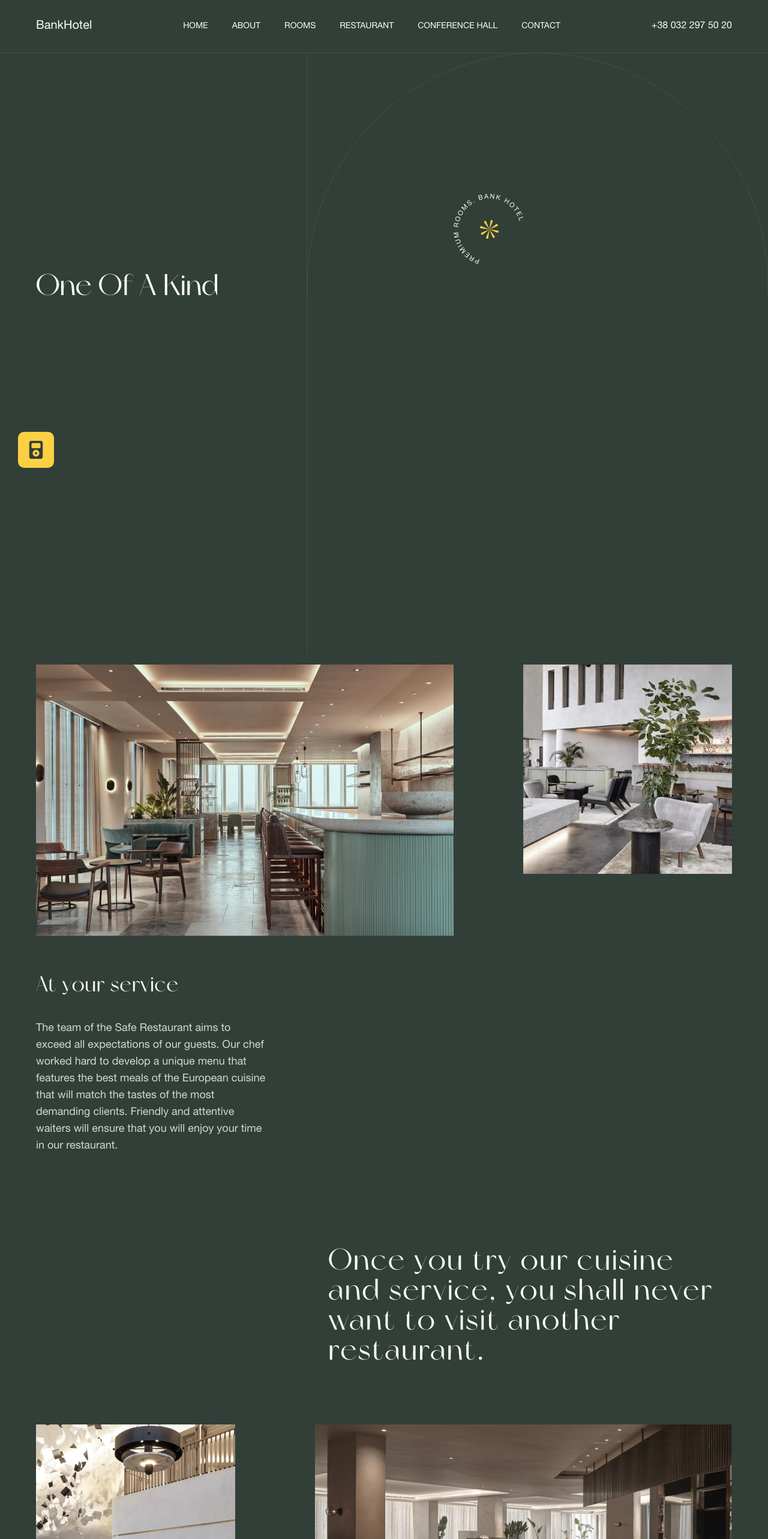
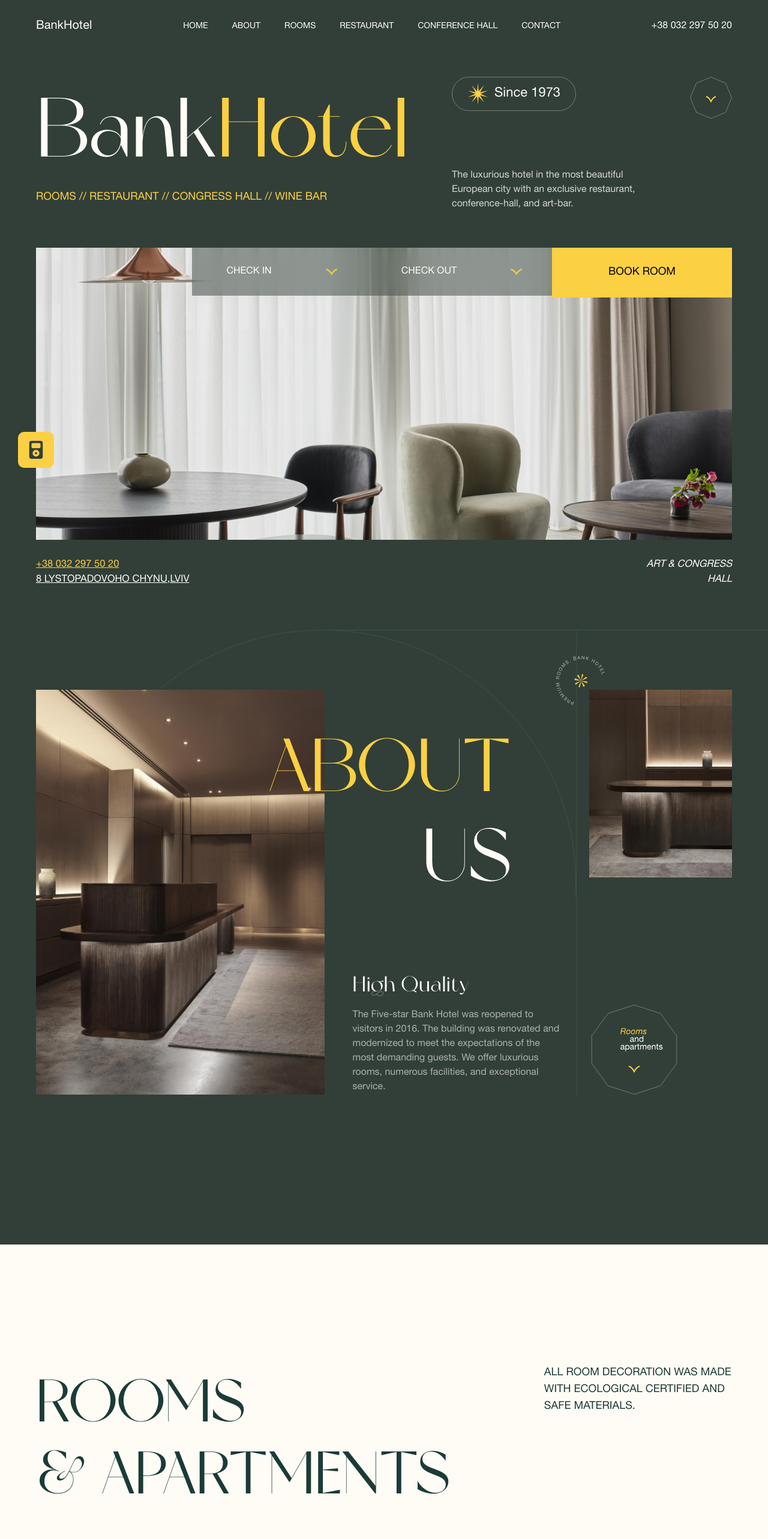
Before and after one commit to Basit46/Hotel-website, a React (Vite) app: page /facility/1 in a window 1280 px wide. Shown: the top 2566 px of the page at 60% size. Built offline with nearby package versions, Linux system fonts and the light colour scheme.

Commit message:
styles: update styles

```diff
--- a/src/App.tsx
+++ b/src/App.tsx
@@ -1,11 +1,14 @@
 import Booking from "./components/Booking";
-import Facility from "./pages/Facility";
-import Home from "./pages/Home";
-import Room from "./pages/Room";
 import Navbar from "./sections/Navbar";
-import { Routes, Route } from "react-router-dom";
 import MusicPlayer from "./components/MusicPlayer";
 import { useGlobalContext } from "./context/globalContext";
+import Hero from "./sections/Hero";
+import About from "./sections/About";
+import Rooms from "./sections/Rooms";
+import Facilities from "./sections/Facilities";
+import Best from "./sections/Best";
+import Gallery from "./sections/Gallery";
+import Footer from "./sections/Footer";
 
 const App = () => {
   const { isOpen } = useGlobalContext();
@@ -16,11 +19,13 @@ const App = () => {
       } max-w-[1400px] mx-auto`}
     >
       <Navbar />
-      <Routes>
-        <Route path="/" element={<Home />} />
-        <Route path="/room/:roomId" element={<Room />} />
-        <Route path="/facility/:facilityId" element={<Facility />} />
-      </Routes>
+      <Hero />
+      <About />
+      <Rooms />
+      <Facilities />
+      <Best />
+      <Gallery />
+      <Footer whiteBg />
 
       {/* Modals */}
       <Booking />
--- a/src/components/Facility.tsx
+++ b/src/components/Facility.tsx
@@ -2,7 +2,6 @@ import { useState } from "react";
 import arrow from "../assets/fArrow.svg";
 import roomBtn from "../assets/roomBtn.svg";
 import { Link as ScrollLink } from "react-scroll";
-import { Link } from "react-router-dom";
 
 type FacilityPropType = {
   facility: {
@@ -47,14 +46,13 @@ const Facility = ({ facility, index }: FacilityPropType) => {
           <span className="text-[24px] vsm:text-[40px]">{facility.name}</span>
         </ScrollLink>
 
-        <Link className="hidden md:block" to={`facility/${facility.id}`}>
+        <button onClick={() => setIsOpen(true)} className="hidden md:block">
           <img
-            onClick={() => setIsOpen(true)}
             className="w-[44px] xl:w-fit cursor-pointer"
             src={arrow}
             alt="arrow"
           />
-        </Link>
+        </button>
       </div>
 
       <div
--- a/src/pages/Facility.tsx
+++ /dev/null
@@ -1,118 +0,0 @@
-import { useEffect, useState } from "react";
-import stamp from "../assets/stamp3.png";
-import img1 from "../assets/f1.png";
-import img2 from "../assets/f2.png";
-import img3 from "../assets/f3.png";
-import img4 from "../assets/f4.png";
-import Footer from "../sections/Footer";
-import { facilityType } from "../data/types";
-import { facilities } from "../data/facilitiesList";
-import { useParams } from "react-router-dom";
-
-const Facility = () => {
-  const params = useParams();
-
-  //Local states
-  const [facilityDetails, setFacilityDetails] = useState<
-    facilityType | undefined
-  >();
-
-  useEffect(() => {
-    setFacilityDetails(
-      facilities.find((facility) => facility.id == params.facilityId)
-    );
-  }, []);
-  return (
-    <div className="w-full overflow-hidden">
-      <section className="relative w-full h-fit">
-        {/* Background designs */}
-        <div className="relative w-full h-[125vh]">
-          <div className="absolute top-0 right-0 w-full border-t border-[#3F5148]"></div>
-          <div className="absolute top-0 left-0 w-[40%] h-full border-r border-[#3F5148]"></div>
-          <div className="absolute top-0 left-[40%] w-[60vw] h-[60vw] rounded-full border border-[#3F5148]">
-            <div className="relative w-full h-full">
-              <div className="absolute bottom-[-2px] right-0 w-full h-[50%] bg-green"></div>
-            </div>
-          </div>
-        </div>
-
-        <div className="absolute top-0 left-0 h-full w-full py-[49px] px-[60px]">
-          <h1 className="text-yellow text-[125px] font-Miracle leading-[105px]">
-            {facilityDetails?.name}
-          </h1>
-          <div className="mt-[300px] flex justify-between">
-            <h1 className="text-[50px] font-Miracle capitalize">
-              One of a Kind
-            </h1>
-            <div className="relative">
-              <img
-                className="absolute left-[-140px] top-[-140px]"
-                src={stamp}
-                alt="stamp"
-              />
-              <p className="w-[350px] opacity-80 text-lg leading-7">
-                {facilityDetails?.desc}
-              </p>
-            </div>
-          </div>
-        </div>
-      </section>
-
-      <section className="w-full px-[60px] mt-[20px]">
-        <div className="flex justify-between">
-          <div className="w-[60%]">
-            <img src={img1} alt="facility" />
-            <h1 className="mt-[60px] mb-[40px] text-4xl font-Miracle tracking-wide">
-              At your service
-            </h1>
-            <p className="w-[55%] opacity-80 text-lg leading-7">
-              The team of the Safe Restaurant aims to exceed all expectations of
-              our guests. Our chef worked hard to develop a unique menu that
-              features the best meals of the European cuisine that will match
-              the tastes of the most demanding clients. Friendly and attentive
-              waiters will ensure that you will enjoy your time in our
-              restaurant.
-            </p>
-          </div>
-          <img className="w-[30%] h-fit" src={img2} alt="facility" />
-        </div>
-
-        <h1 className="mt-[150px] mb-[100px] w-[58%] ml-auto text-[50px] font-Miracle leading-[50px] tracking-wider">
-          Once you try our cuisine and service, you shall never want to visit
-          another restaurant.
-        </h1>
-
-        <div className="flex justify-between">
-          <div className="">
-            <img src={img3} alt="facility" />
-            <p className="w-[70%] text-yellow text-lg uppercase">
-              All room decoration was made with ecological certified and safe
-              materials.
-            </p>
-          </div>
-
-          <div className="w-fit">
-            <img src={img4} alt="facility" />
-            <h1 className="mt-[60px] mb-[40px] text-4xl font-Miracle tracking-wide">
-              Spend Your Time
-              <br />
-              With Us
-            </h1>
-            <p className="w-[68%] opacity-80 text-lg leading-7">
-              If you are looking for an exclusive place to have a romantic
-              dinner, organize a business meeting, or spend an enjoyable evening
-              with friends, visit Safe Restaurant in Bank Hotel. With our
-              delicious meals, unique interior design, and atmosphere of comfort
-              and exquisiteness you shall never want to go to a different
-              restaurant.
-            </p>
-          </div>
-        </div>
-      </section>
-
-      <Footer whiteBg={false} />
-    </div>
-  );
-};
-
-export default Facility;
--- a/src/pages/Home.tsx
+++ /dev/null
@@ -1,23 +0,0 @@
-import About from "../sections/About";
-import Best from "../sections/Best";
-import Facilities from "../sections/Facilities";
-import Footer from "../sections/Footer";
-import Gallery from "../sections/Gallery";
-import Hero from "../sections/Hero";
-import Rooms from "../sections/Rooms";
-
-const Home = () => {
-  return (
-    <div className="w-full">
-      <Hero />
-      <About />
-      <Rooms />
-      <Facilities />
-      <Best />
-      <Gallery />
-      <Footer whiteBg />
-    </div>
-  );
-};
-
-export default Home;
--- a/src/sections/Rooms.tsx
+++ b/src/sections/Rooms.tsx
@@ -2,7 +2,6 @@ import { useState } from "react";
 import roomBtn from "../assets/roomBtn.svg";
 import starImg from "../assets/star.svg";
 import { rooms } from "../data/roomsList";
-import { Link } from "react-router-dom";
 
 const Rooms = () => {
   const [currentRoom, setCurrentRoom] = useState(0);
@@ -75,9 +74,8 @@ const Rooms = () => {
       </p>
       <h1 className="vsm:hidden text-4xl relative font-Miracle capitalize tracking-wide">
         {rooms.map((room, index) => (
-          <Link
+          <h1
             key={index}
-            to={`room/${room.id}`}
             className={`${
               currentRoom == index
                 ? "opacity-100 duration-500"
@@ -85,7 +83,7 @@ const Rooms = () => {
             } absolute text-left top-0 left-0`}
           >
             {room.name}
-          </Link>
+          </h1>
         ))}
       </h1>
 
@@ -126,9 +124,8 @@ const Rooms = () => {
           <div className="mt-[40px] xl:mt-[90px]">
             <h1 className="hidden md:block relative text-4xl font-Miracle capitalize tracking-wide">
               {rooms.map((room, index) => (
-                <Link
+                <h1
                   key={index}
-                  to={`room/${room.id}`}
                   className={`${
                     currentRoom == index
                       ? "opacity-100 duration-500 "
@@ -136,7 +133,7 @@ const Rooms = () => {
                   } absolute top-0 left-0`}
                 >
                   {room.name}
-                </Link>
+                </h1>
               ))}
             </h1>
             <div className="hidden md:block mt-[40px] h-[25px] xl:h-[40px] w-[30px]"></div>
```
Also changed, not shown: src/pages/Room.tsx (deleted, +0 -123 lines).
